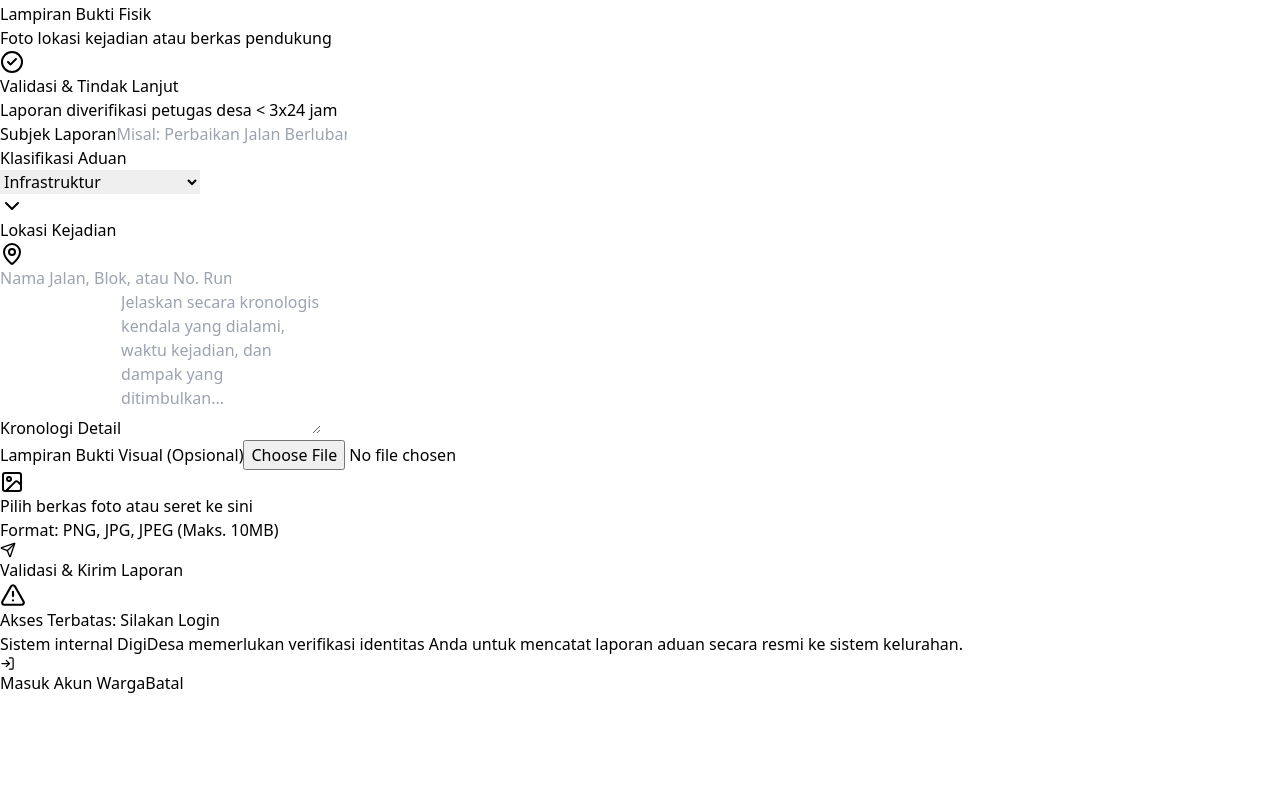
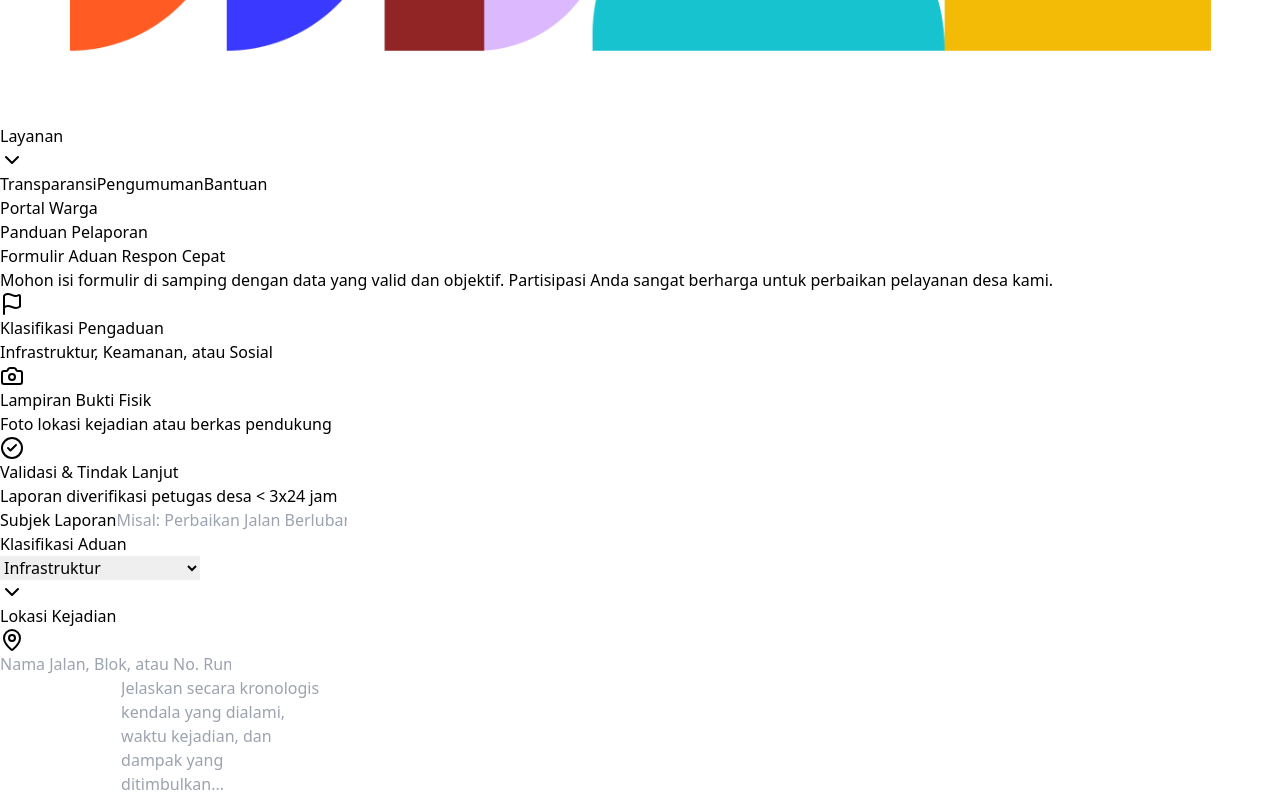
Before and after one commit to mochRiezkyDwiK/DigiDesa, a React (Vite) app in the folder frontend/: page /lapor in a window 1280 px wide. Shown: the part 780-1580 px from the top of the page. Before the commit the page ends 1475 px from the top, so only its background shows below. Built offline with nearby package versions, Linux system fonts and the light colour scheme.

Commit message:
feat: optional login untuk pengaduan

```diff
--- a/frontend/src/pages/client/Surat.tsx
+++ b/frontend/src/pages/client/Surat.tsx
@@ -16,8 +16,7 @@ import {
   AlertTriangle,
   LogIn,
 } from "lucide-react";
-import Navbar from "../../components/Navbar";
-import Footer from "../../components/Footer";
+import LayoutWarga from "./layoutWarga";
 
 const FADE_UP = {
   hidden: { opacity: 0, y: 20 },
@@ -185,10 +184,15 @@ export default function Surat() {
       </div>
     );
   }
+  const user = dbUser ? {
+  nama_lengkap: dbUser.nama_lengkap || dbUser.nama || "",
+  rt: dbUser.rt || null,
+  rw: dbUser.rw || null
+} : null;
 
   return (
+    <LayoutWarga user={user}>
     <div className="min-h-screen bg-gray-50 font-sans antialiased pb-20 flex flex-col relative">
-      <Navbar />
       <header className="h-20 bg-white border-b border-gray-200 sticky top-0 z-50 px-6 shadow-sm">
         <div className="max-w-7xl mx-auto h-full flex items-center">
           <div className="flex gap-4">
@@ -548,7 +552,7 @@ export default function Surat() {
           </div>
         )}
       </AnimatePresence>
-      <Footer />
     </div>
+    </LayoutWarga>
   );
 }
--- a/frontend/src/routes/lapor.tsx
+++ b/frontend/src/routes/lapor.tsx
@@ -1,5 +1,4 @@
 "use client";
-
 import { useState, useRef, useEffect } from "react";
 import { motion, AnimatePresence } from "framer-motion";
 import { createFileRoute, useNavigate } from "@tanstack/react-router";
@@ -20,7 +19,8 @@ import {
   AlertTriangle,
 } from "lucide-react";
 import LayoutWarga from "../pages/client/layoutWarga";
-import { redirect } from "react-router-dom";
+import Navbar from "../components/Navbar";
+import Footer from "../components/Footer";
 
 export const Route = createFileRoute("/lapor")({
   component: LaporPage,
@@ -62,12 +62,11 @@ const infoItems = [
 export default function LaporPage() {
   const navigate = useNavigate();
   const fileInputRef = useRef<HTMLInputElement>(null);
-
   const [step, setStep] = useState(1);
   const [isSubmitting, setIsSubmitting] = useState(false);
   const [errorApi, setErrorApi] = useState<string | null>(null);
   const [ticketNumber, setTicketNumber] = useState("");
-  const [showLoginModal, setShowLoginModal] = useState(false);
+  const [isLoggedIn, setIsLoggedIn] = useState(false);
 
   const [formData, setFormData] = useState({
     judul: "",
@@ -81,9 +80,7 @@ export default function LaporPage() {
 
   useEffect(() => {
     const token = localStorage.getItem("token");
-    if (!token) {
-      setShowLoginModal(true);
-    }
+    setIsLoggedIn(!!token);
   }, []);
 
   useEffect(() => {
@@ -119,12 +116,7 @@ export default function LaporPage() {
 
   const handleSubmit = async (e: React.FormEvent) => {
     e.preventDefault();
-
     const token = localStorage.getItem("token");
-    if (!token) {
-      setShowLoginModal(true);
-      return;
-    }
 
     setIsSubmitting(true);
     setErrorApi(null);
@@ -134,27 +126,31 @@ export default function LaporPage() {
     dataToSend.append("kategori", formData.kategori);
     dataToSend.append("deskripsi", formData.deskripsi);
     dataToSend.append("lokasi", formData.lokasi);
+
     if (buktiVisual) {
       dataToSend.append("bukti_visual", buktiVisual);
     }
 
     try {
+      const headers: any = {};
+      if (token) {
+        headers.Authorization = `Bearer ${token}`;
+      }
+
       const response = await fetch(
         "http://localhost:5000/api/v1/user/pengaduan",
         {
           method: "POST",
-          headers: {
-            Authorization: `Bearer ${token}`,
-          },
+          headers,
           body: dataToSend,
-        },
+        }
       );
 
       const result = await response.json();
 
       if (response.status === 401) {
         localStorage.removeItem("token");
-        setShowLoginModal(true);
+        setIsLoggedIn(false);
         return;
       }
 
@@ -166,45 +162,18 @@ export default function LaporPage() {
       setStep(2);
     } catch (err: any) {
       setErrorApi(
-        err.message || "Terjadi kesalahan sistem. Silakan coba lagi nanti.",
+        err.message || "Terjadi kesalahan sistem. Silakan coba lagi nanti."
       );
     } finally {
       setIsSubmitting(false);
     }
   };
 
-  return (
-    // ✅ Membungkus halaman menggunakan LayoutWarga
-    <LayoutWarga>
-      <div className="flex-1 flex flex-col min-h-screen">
-        {/* HEADER BAR */}
-        {/* <header className="bg-white/80 backdrop-blur-md border-b border-slate-100 sticky top-0 z-20 shadow-sm shadow-slate-100/50">
-          <div className="max-w-7xl mx-auto px-6 py-4 flex flex-col gap-3 sm:flex-row sm:items-center sm:justify-between relative z-10">
-            <div className="flex items-center gap-4">
-              <button
-                onClick={() => navigate({ to: "/dashboard-warga" })}
-                className="w-10 h-10 flex items-center justify-center rounded-lg border border-slate-200 bg-white text-slate-600 hover:bg-slate-50 hover:border-slate-300 shadow-sm transition active:scale-95"
-              >
-                <ArrowLeft size={19} strokeWidth={2.5} />
-              </button>
-              <div>
-                <p className="text-[10px] uppercase tracking-[0.25em] text-[#0b429c] font-black">
-                  Sistem Layanan Mandiri
-                </p>
-                <h1 className="text-lg font-extrabold text-slate-950 font-sora leading-tight">
-                  Pengaduan Warga Desa
-                </h1>
-              </div>
-            </div>
-            <div className="flex items-center gap-2.5 rounded-xl border border-blue-100 bg-blue-50/50 px-4 py-2 text-xs text-[#0b429c] font-semibold">
-              <Info size={15} className="text-[#0b429c] flex-shrink-0" />
-              <span>Respon awal petugas maksimal 3 hari kerja</span>
-            </div>
-          </div>
-        </header> */}
-
-        {/* MAIN CONTENT AREA */}
-        <main className="relative max-w-7xl mx-auto px-6 py-5 z-10 w-full">
+  // ✅ KONDISIONAL LAYOUT
+  const content = (
+    <div className="flex-1 flex flex-col min-h-full">
+      <Navbar />
+      <main className="relative max-w-7xl mx-auto px-6 py-5 z-10 w-full mt-20">
         <AnimatePresence mode="wait">
           {step === 1 ? (
             <motion.div
@@ -232,7 +201,6 @@ export default function LaporPage() {
                   objektif. Partisipasi Anda sangat berharga untuk perbaikan
                   pelayanan desa kami.
                 </p>
-
                 <div className="mt-9 space-y-3.5">
                   {infoItems.map((item, index) => (
                     <div
@@ -266,7 +234,6 @@ export default function LaporPage() {
                     {errorApi}
                   </div>
                 )}
-
                 <form onSubmit={handleSubmit} className="space-y-7">
                   <div className="space-y-2">
                     <label className="block text-[11px] font-black uppercase tracking-[0.2em] text-slate-500 font-inter">
@@ -310,7 +277,6 @@ export default function LaporPage() {
                         <ChevronDown className="pointer-events-none absolute right-4 top-1/2 -translate-y-1/2 h-4 w-4 text-slate-400" />
                       </div>
                     </div>
-
                     <div className="space-y-2">
                       <label className="block text-[11px] font-black uppercase tracking-[0.2em] text-slate-500 font-inter">
                         Lokasi Kejadian
@@ -367,7 +333,6 @@ export default function LaporPage() {
                       onChange={handleFileChange}
                       disabled={isSubmitting}
                     />
-
                     <AnimatePresence mode="wait">
                       {!previewUrl ? (
                         <motion.div
@@ -419,7 +384,7 @@ export default function LaporPage() {
                               </p>
                               <p className="text-[10px] text-slate-200">
                                 {(buktiVisual!.size / (1024 * 1024)).toFixed(
-                                    2,
+                                  2
                                 )}{" "}
                                 MB
                               </p>
@@ -489,10 +454,14 @@ export default function LaporPage() {
                 <motion.button
                   whileHover={{ y: -1 }}
                   whileTap={{ scale: 0.99 }}
-                    onClick={() => navigate({ to: "/dashboard-warga" })}
+                  onClick={() =>
+                    isLoggedIn
+                      ? navigate({ to: "/dashboard-warga" })
+                      : navigate({ to: "/" })
+                  }
                   className="w-full rounded-xl bg-[#0b429c] hover:bg-[#ff511d] px-6 py-3.5 text-[13px] font-black uppercase tracking-wider text-white shadow-lg shadow-blue-900/10 transition duration-300"
                 >
-                    Kembali ke Dashboard
+                  {isLoggedIn ? "Kembali ke Dashboard" : "Kembali ke Beranda"}
                 </motion.button>
                 <motion.button
                   whileHover={{ y: -1 }}
@@ -516,61 +485,16 @@ export default function LaporPage() {
           )}
         </AnimatePresence>
       </main>
+      <Footer />
     </div>
+  );
 
-      {/* POP-UP MODAL MULTI-FUNGSI: WAJIB LOGIN */}
-      <AnimatePresence>
-        {showLoginModal && (
-          <div className="fixed top-0 left-0 w-screen h-screen z-[999] flex items-center justify-center px-4">
-            <motion.div
-              initial={{ opacity: 0 }}
-              animate={{ opacity: 1 }}
-              exit={{ opacity: 0 }}
-              className="absolute inset-0 w-full h-full bg-slate-900/50 backdrop-blur-sm cursor-pointer"
-              onClick={() => setShowLoginModal(false)}
-            />
-
-            <motion.div
-              initial={{ scale: 0.93, opacity: 0, y: 15 }}
-              animate={{ scale: 1, opacity: 1, y: 0 }}
-              exit={{ scale: 0.93, opacity: 0, y: 15 }}
-              transition={{ type: "spring", duration: 0.4 }}
-              className="relative w-full max-w-md rounded-2xl bg-white p-8 text-center shadow-2xl border border-slate-100 z-10"
-            >
-              <div className="mx-auto flex h-14 w-14 items-center justify-center rounded-full bg-orange-50 text-orange-500 border border-orange-100 mb-5">
-                <AlertTriangle size={26} />
+  // ✅ JIKA LOGIN → PAKAI LAYOUT, JIKA TIDAK → TANPA LAYOUT
+  return isLoggedIn ? (
+    <LayoutWarga>{content}</LayoutWarga>
+  ) : (
+    <div className="min-h-screen bg-gray-50 font-sans antialiased pb-20 flex flex-col relative">
+      {content}
     </div>
-
-              <h3 className="text-lg font-black text-slate-950 font-sora">
-                Akses Terbatas: Silakan Login
-              </h3>
-              <p className="mt-3 text-xs leading-6 text-slate-500 font-medium">
-                Sistem internal DigiDesa memerlukan verifikasi identitas Anda
-                untuk mencatat laporan aduan secara resmi ke sistem kelurahan.
-              </p>
-
-              <div className="mt-7 flex flex-col gap-2.5">
-                <motion.button
-                  whileHover={{ y: -1 }}
-                  whileTap={{ scale: 0.98 }}
-                  onClick={() => navigate({ to: "/login" })}
-                  className="inline-flex w-full items-center justify-center gap-2 rounded-xl bg-[#0b429c] hover:bg-[#ff511d] px-5 py-3 text-[13px] font-black uppercase tracking-wider text-white shadow-md shadow-blue-900/10 transition-colors duration-300"
-                >
-                  <LogIn size={15} />
-                  Masuk Akun Warga
-                </motion.button>
-
-                <button
-                  onClick={() => navigate({ to: "/" })} // 🔄 PERBAIKAN: Gunakan objek { to: path } untuk TanStack Router
-                  className="w-full rounded-xl border border-slate-200 bg-white px-5 py-3 text-[12px] font-bold text-slate-500 hover:bg-slate-50 transition"
-                >
-                  Batal
-                </button>
-              </div>
-            </motion.div>
-          </div>
-        )}
-      </AnimatePresence>
-    </LayoutWarga>
   );
 }
```
Also changed, not shown: 1 other file (tests, documents, lock files or other folders). Lines whose indentation alone changed are shown as unchanged.
